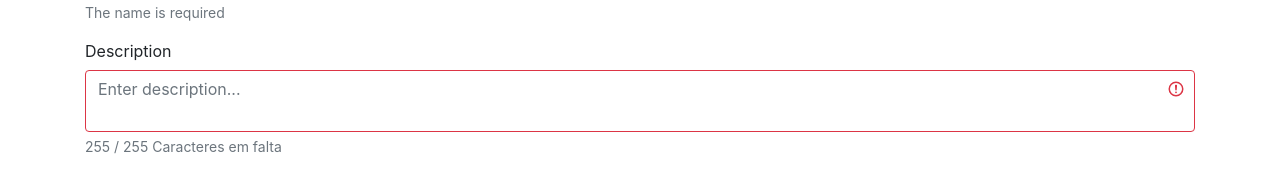
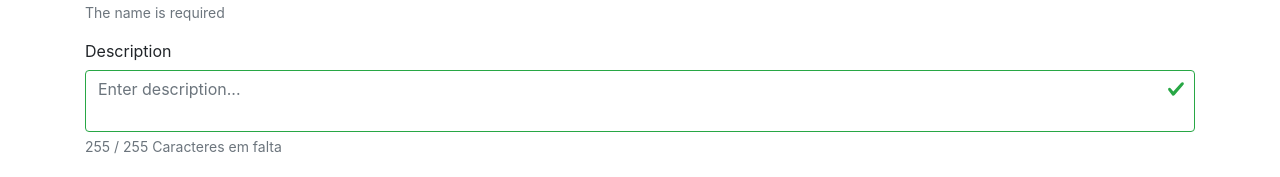
Before and after one commit to pfcouto/DAE-Project-MelodicHeartBeats-Frontend, a Nuxt app: page /biometricsType/create in a window 1280 px wide. Shown: the part 127-304 px from the top of the page. Built offline with nearby package versions, Linux system fonts and the light colour scheme; no server answers.

Commit message:
validaçoes

```diff
--- a/pages/biometricsType/create.vue
+++ b/pages/biometricsType/create.vue
@@ -12,7 +12,7 @@
         <b-form-group
           id="name"
           label="Name"
-          description="The name is required"
+          :description="!isNameValid ? 'The name is required' : ''"
           :state="isNameValid"
         >
           <b-input
@@ -28,7 +28,7 @@
           id="description"
           label="Description"
           :description="charactersLeft(biometricType.description)"
-          :state="isNameValid"
+          :state="isDescriptionValid"
         >
           <b-form-textarea
             id="description"
@@ -38,7 +38,7 @@
             max-rows="2"
             style="resize: none"
             maxlength="255"
-            :state="isNameValid"
+            :state="isDescriptionValid"
             trim
           >
           </b-form-textarea>
@@ -145,11 +145,11 @@ export default {
   data() {
     return {
       biometricType: {
-        name: null,
-        description: null,
-        valueMax: null,
-        valueMin: null,
-        unity: null,
+        name: '',
+        description: '',
+        valueMax: '',
+        valueMin: '',
+        unity: '',
         admin: null
       },
       admins: [],
@@ -161,22 +161,32 @@ export default {
       return this.$route.query.code != null
     },
     isNameValid() {
-      return this.biometricType.name != null
+      return this.biometricType.name !== ''
+    },
+    isDescriptionValid() {
+      return this.biometricType.description.length <= 255
     },
     isValueMaxValid() {
-      return this.biometricType.valueMax != null
+      return (
+        this.biometricType.valueMax !== '' && this.biometricType.valueMax >= 0
+      )
     },
     isValueMinValid() {
-      return this.biometricType.valueMin != null
+      return (
+        this.biometricType.valueMin !== '' && this.biometricType.valueMin >= 0
+      )
     },
     isUnityValid() {
-      return this.biometricType.unity != null
+      return this.biometricType.unity !== ''
     },
     isAdminValid() {
       return this.biometricType.admin != null
     },
     isFormValid() {
       if (!this.isNameValid) {
+        return false
+      }
+      if (!this.isDescriptionValid) {
         return false
       }
       if (!this.isValueMaxValid) {
@@ -209,6 +219,11 @@ export default {
         this.administrators = []
       })
   },
+  /* watch: {
+    'biometricType.name': function (val, val2) {
+      console.log(val + ' ' + val2)
+    }
+  }, */
   methods: {
     reset() {
       this.errorMsg = false
```
